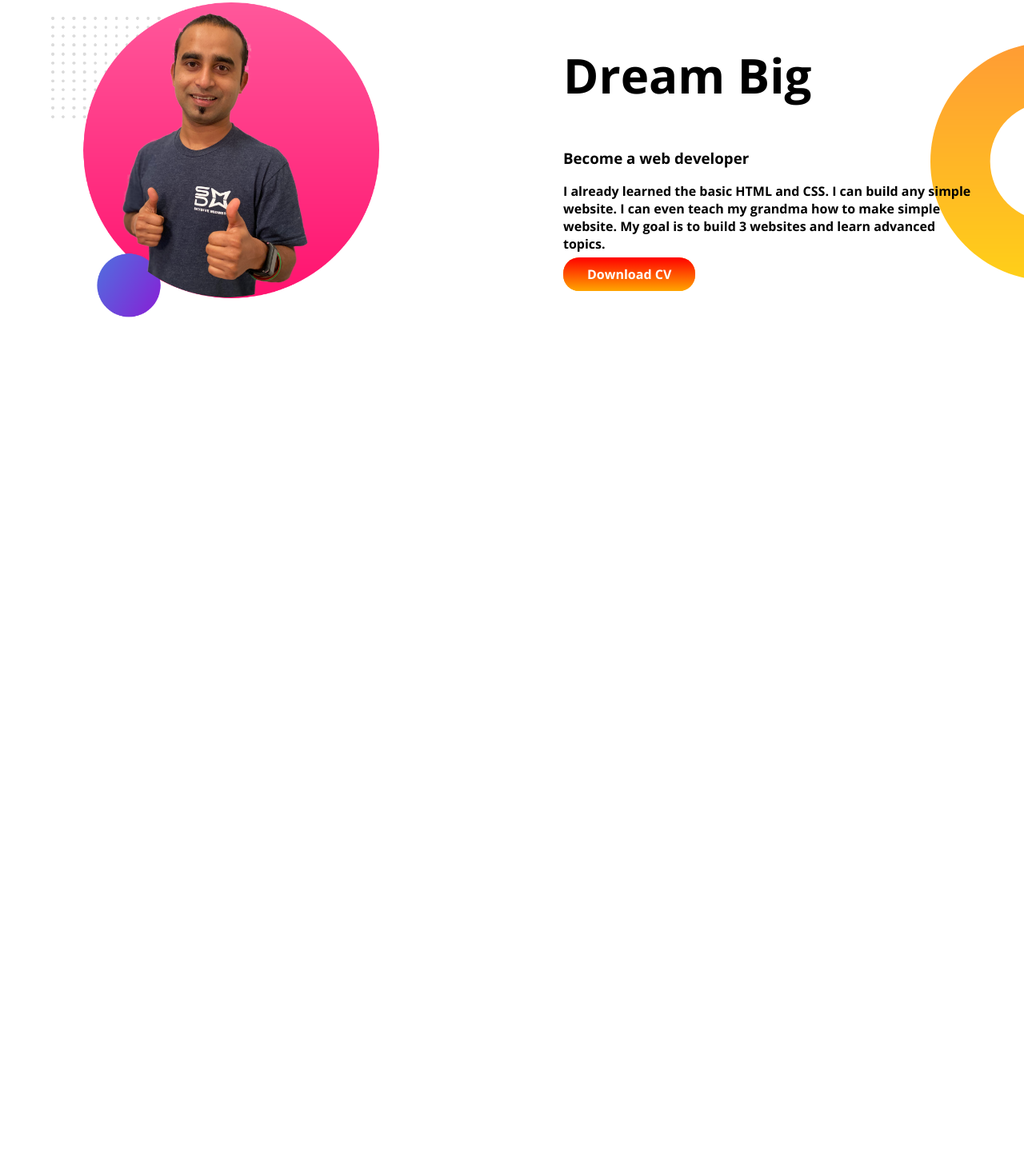
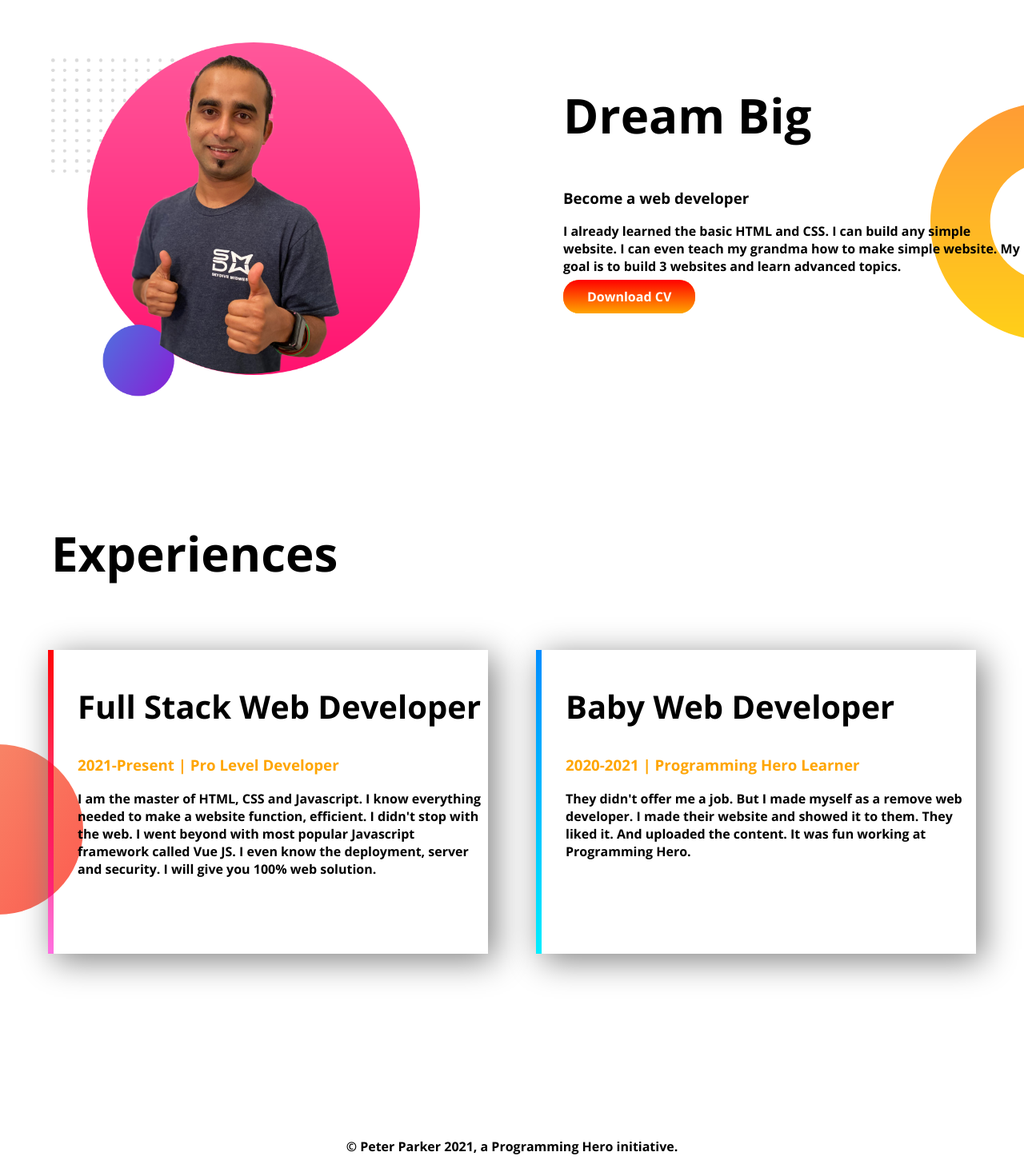
Before and after one commit to emonin/developer-portfolio, a plain HTML site: page index.html in a window 1280 px wide. Shown: the part 580-2041 px from the top of the page at 80% size. Before the commit the page ends 1082 px from the top, so only its background shows below. Drawn offline with nearby package versions, Linux system fonts and the light colour scheme.

Commit message:
all done

```diff
--- a/index.html
+++ b/index.html
@@ -12,7 +12,7 @@
     <link rel="stylesheet" href="style.css">
 </head>
 <body>
-        <section class="top-banner">
+        <section class="flex top-banner">
             <div class="half-width">
                 <h1>Welcome To</h1>
                 <h1><span class="color-org">Emon</span>'s Profile!</h1>
@@ -22,7 +22,7 @@
             </div>
             <div class="half-width"><img src="image/jhankar.png" alt=""></div>
         </section>
-        <section class="dream-big">
+        <section class="flex dream-big">
             <div class="half-width"><img src="image/jhankar2.png" alt=""></div>
             <div class="half-width">
             <h1>Dream Big</h1>
@@ -31,5 +31,23 @@
             <a class="link-button" target="_blank" href="https://www.linkedin.com/in/emonkh4n/">Download CV</a>
             </div>
         </section>
+        <section class="expe-area">
+                <h1 class="half-width">Experiences</h1>
+                <div class="flex">
+                    <div id="expe-item">
+                        <h2>Full Stack Web Developer</h2>
+                        <h3 class="color-org">2021-Present | Pro Level Developer</h3>
+                        <p>I am the master of HTML, CSS and Javascript. I know everything needed to make a website function, efficient. I didn't stop with the web. I went beyond with most popular Javascript framework called Vue JS. I even know the deployment, server and security. I will give you 100% web solution.</p>
+                    </div>
+                    <div id="expe-item1">
+                        <h2>Baby Web Developer</h2>
+                        <h3 class="color-org">2020-2021 | Programming Hero Learner</h3>
+                        <p>They didn't offer me a job. But I made myself as a remove web developer. I made their website and showed it to them. They liked it. And uploaded the content. It was fun working at Programming Hero.</p>
+                    </div>
+                </div>
+        </section>
+        <br>
+        <br>
+        <footer><p>© Peter Parker 2021, a Programming Hero initiative.</p></footer>
 </body>
 </html>
--- a/style.css
+++ b/style.css
@@ -8,20 +8,22 @@ h1
 {
     font-size: 60px;
 }
+h2{
+    font-size: 40px;
+}
 .color-org
     {
         color: orange;
     }
-section
+.flex
     {
         display: flex;
-        margin-bottom: 100px;
+        margin-bottom: 150px;
     }
 .half-width
 {
     width: 50%;
     padding-left: 5%;
-    padding-right: 5%;
 }
 .half-width img
 {
@@ -48,3 +50,32 @@ section
     background-repeat: no-repeat;
     background-position: right;
 }
+.expe-area{
+    background-image: url(image/exp-bg.png);
+    background-repeat: no-repeat;
+    background-position-y: 280px;
+}
+#expe-item
+    {
+        border-left: 7px solid;
+        border-image: linear-gradient(rgb(255, 0, 0), rgba(255, 0, 212, 0.548)) 10;
+        width: 50%;
+        height: 300px;
+        padding: 10px 0px 70px 30px;
+        box-shadow: 8px 8px 40px gray;
+        margin: 30px 30px 20px 60px;
+    }
+#expe-item1
+    {
+        border-left: 7px solid;
+        border-image: linear-gradient(rgb(0, 140, 255), rgb(0, 238, 255)) 1;
+        width: 50%;
+        height: 300px;
+        padding: 10px 0px 70px 30px;
+        box-shadow: 8px 8px 40px gray;
+        margin: 30px 60px 20px 30px;
+    }
+footer p
+{
+    text-align: center;
+}
```
